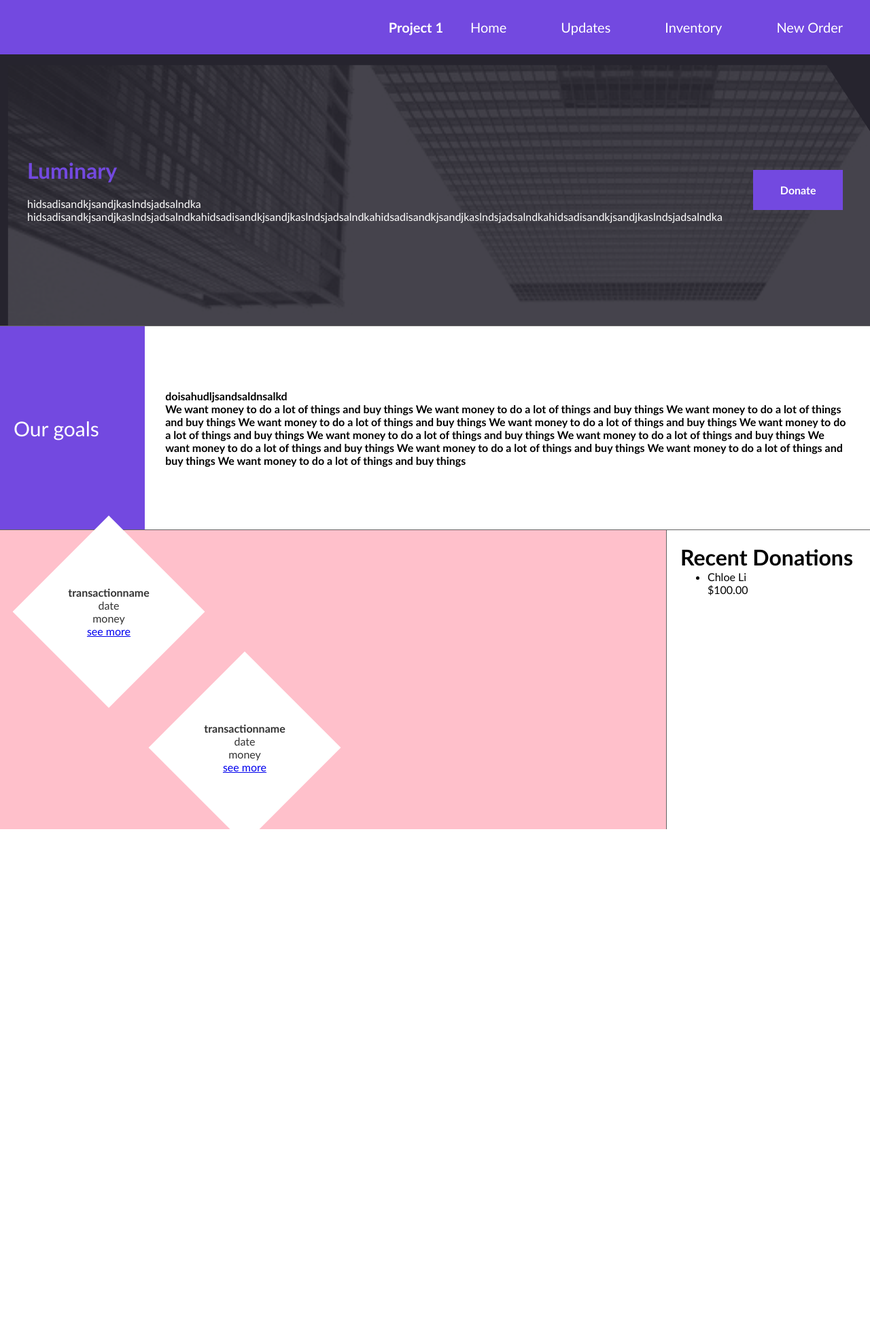
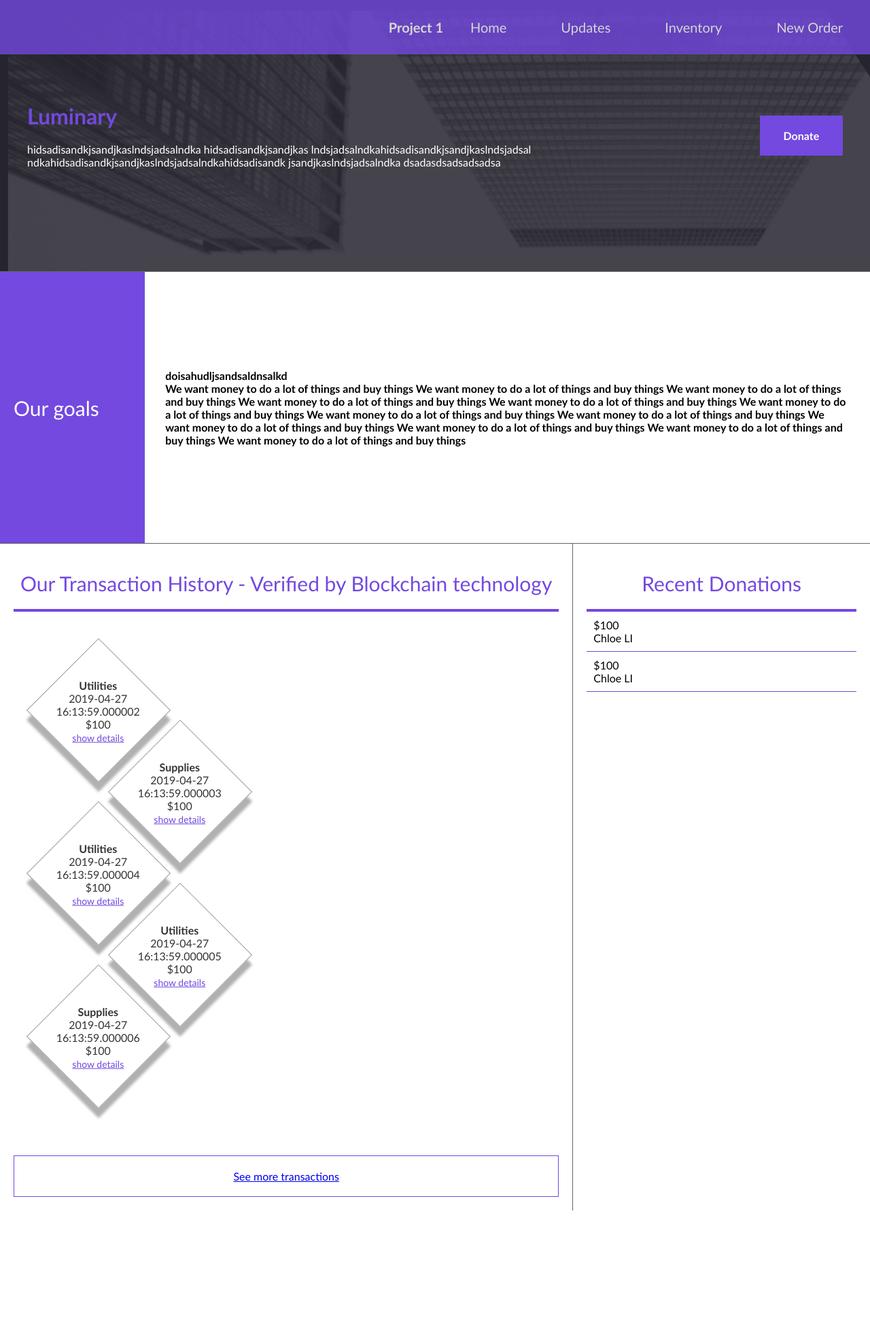
Before and after one commit to CayenneLow/Luminary, a Flask app: page /project/1 in a window 1280 px wide. Shown: the whole page at 68% size. Before the commit the page ends 1220 px from the top, so only its background shows below. Run offline with Flask 2, Linux system fonts and the light colour scheme.

Commit message:
finished projecft page

```diff
--- a/routes.py
+++ b/routes.py
@@ -30,7 +30,11 @@ def addTransaction():
 
 @app.route('/project/<id>')
 def project(id):
-    return render_template('project.html', id=id)
+    B1 = Block(Transaction("Utilities", 100, "John", "Collins"))
+    blockchain.add_block(B1)
+    B2 = Block(Transaction("Supplies", 100, "Chloe", "Collins"))
+    blockchain.add_block(B2)
+    return render_template('project.html', id=id, blockchain=blockchain)
 
 @app.route('/project/<id>/contribute', methods=['GET', 'POST'])
 def projectContribute(id):
--- a/static/css/style.css
+++ b/static/css/style.css
@@ -11,12 +11,15 @@
     display:flex;
     background-color: #7349E0;
     justify-content: right;
-    -webkit-box-shadow: 0 8px 6px -6px #ccc;
-    -moz-box-shadow: 0 8px 6px -6px #ccc;
-         box-shadow: 0 8px 6px -6px #ccc;
-
+    opacity:0.8;
+    position:fixed;
+    width:100%;
+    top:0px;
+    z-index:100;
 }
-
+#header .solid{
+    opacity:1;
+}
 #header ul {
     display:flex;
     color: white;
@@ -36,7 +39,20 @@
     text-decoration: none;
     padding: 20px 40px;
 }
+#tab1 { letter-spacing:1px;visibility:hidden; opacity:0; -webkit-transition: all .7s ease-in-out; -moz-transition: all .7s ease-in-out; -o-transition: all 1s ease-in-out; -ms-transition: all .7s ease-in-out; transition: all .7s ease-in-out; }
+.show:focus + #tab1 { visibility:visible; opacity:1; -webkit-transition: all .7s ease-in-out; -moz-transition: all .7s ease-in-out; -o-transition: all .7s ease-in-out; -ms-transition: all .7s ease-in-out; transition: all .7s ease-in-out; }
 
+#tab2 { visibility:hidden; opacity:0; -webkit-transition: all .7s ease-in-out; -moz-transition: all .7s ease-in-out; -o-transition: all 1s ease-in-out; -ms-transition: all .7s ease-in-out; transition: all .7s ease-in-out; }
+.show:focus + #tab2 { visibility:visible; opacity:1; -webkit-transition: all .7s ease-in-out; -moz-transition: all .7s ease-in-out; -o-transition: all 1s ease-in-out; -ms-transition: all .7s ease-in-out; transition: all .7s ease-in-out; }
+
+#tab3 { visibility:hidden; opacity:0; -webkit-transition: all .7s ease-in-out; -moz-transition: all .7s ease-in-out; -o-transition: all 1s ease-in-out; -ms-transition: all .7s ease-in-out; transition: all .7s ease-in-out; }
+.show:focus + #tab3 { visibility:visible; opacity:1; -webkit-transition: all .7s ease-in-out; -moz-transition: all .7s ease-in-out; -o-transition: all 1s ease-in-out; -ms-transition: all .7s ease-in-out; transition: all .7s ease-in-out; }
+
+#tab4 { visibility:hidden; opacity:0; -webkit-transition: all .7s ease-in-out; -moz-transition: all .7s ease-in-out; -o-transition: all 1s ease-in-out; -ms-transition: all .7s ease-in-out; transition: all .7s ease-in-out; }
+.show:focus + #tab4 { visibility:visible; opacity:1; -webkit-transition: all .7s ease-in-out; -moz-transition: all .7s ease-in-out; -o-transition: all 1s ease-in-out; -ms-transition: all .7s ease-in-out; transition: all .7s ease-in-out; }
+
+#tab5 { visibility:hidden; opacity:0; -webkit-transition: all .7s ease-in-out; -moz-transition: all .7s ease-in-out; -o-transition: all 1s ease-in-out; -ms-transition: all .7s ease-in-out; transition: all .7s ease-in-out; }
+.show:focus + #tab5 { visibility:visible; opacity:1; -webkit-transition: all .7s ease-in-out; -moz-transition: all .7s ease-in-out; -o-transition: all 1s ease-in-out; -ms-transition: all .7s ease-in-out; transition: all .7s ease-in-out; }
 
 .project-block {
     border-bottom: 1px solid #646464;
@@ -90,42 +106,97 @@
     width:100%;
     align-items:stretch;
     display:flex;
-
 }
 
 .project-blocks {
-    background-color:pink;
-    flex-grow:1;
+
     padding: 20px;
+
 }
-
+.flex-parent {
+    display:flex;
+    align-content: flex-start;
+    justify-content: left;
+}
+.right-side {
+    position:absolute;
+    left:400px;
+    top:0px;
+    text-align: left;
+    width:300px;
+    border:1px solid #7349E0;
+    padding:20px;
+}
+.title {
+    border-bottom:4px solid #7349E0;
+    color:#7349E0;
+    padding:20px 10px;
+    text-align:center;
+    font-size:30px;
+}
 .project-blocks ul {
     list-style-type: none;
-
+    margin:100px 10px;
+    width:50%;
+    display:inline-block;
+}
+.tabs-wrap{
+    margin:100px 10px;
+    display:inline-block;
+    height:500px;
 }
 .project-blocks li{
     background: #fff;
-    height: 200px;
+    height: 150px;
     text-align: center;
     transform:rotate(45deg);
-    width:200px;
+    width:150px;
+    margin-top:-30px;
+    border:1px solid #9c9c9c;
+    box-shadow: 10px 10px  4px rgba(100,100,100,0.5);
 }
 
 .project-blocks li:nth-child(even) {
-    margin-left:200px;
+    margin-left:120px;
 }
 
 .item-count {
     color: #333;
     display: table-cell;
-    height: 200px;
+    height: 150px;
     transform: rotate(-45deg);
     vertical-align: middle;
-      width:200px;
+      width:150px;
   }
+.item-count a{
+    color:#7349E0;
+    font-size:14px;
 
+}
 .project-donations {
     border-left:1px solid #646464;
+    flex-grow: 1;
     padding:20px;
-    width:300px;
 }
+.section{
+    width:50%;
+}
+.see-more {
+    padding:20px;
+    text-align:center;
+    border:1px solid #7349E0;
+    width:100%;
+    display:block;
+}
+
+.project-donations ul{
+    list-style-type:none;
+    padding:0px;
+    margin-left:0px;
+}
+
+.project-donations li{
+    margin-left:0px;
+    padding:10px;
+    border-bottom:1px solid #7349E0;
+}
--- a/templates/project.html
+++ b/templates/project.html
@@ -5,7 +5,8 @@
             <title>Project {{id}}</title>
             <link rel="stylesheet" type= "text/css" href="{{ url_for('static', filename='css/style.css') }}">
             <meta name="viewport" content="width=device-width, initial-scale=1">
-	</head>
+
+        </head>
 	<body>
         <div id="header">
             <ul>
@@ -19,12 +20,12 @@
         <div class="project-block" style="background-image:url({{url_for('static', filename='luminary.png')}})">
             <div class="project-desc">
                 <h1>Luminary</h1>
-                <p> hidsadisandkjsandjkaslndsjadsalndka hidsadisandkjsandjkaslndsjadsalndkahidsadisandkjsandjkaslndsjadsalndkahidsadisandkjsandjkaslndsjadsalndkahidsadisandkjsandjkaslndsjadsalndka</p>
+                <p> hidsadisandkjsandjkaslndsjadsalndka hidsadisandkjsandjkas lndsjadsalndkahidsadisandkjsandjkaslndsjadsal ndkahidsadisandkjsandjkaslndsjadsalndkahidsadisandk jsandjkaslndsjadsalndka dsadasdsadsadsadsa</p>
             </div>
             <a class="project-donate-but" href="{{url_for('projectContribute', id=id)}}">Donate</a>
 
         </div>
-        <div class="project-block" style="padding:0px; height:300px;">
+        <div class="project-block" style="padding:0px; height:400px;">
             <div class="project-goals-title">Our goals</div>
             <div class="project-goals">
                 <p>doisahudljsandsaldnsalkd</p>
@@ -35,33 +36,54 @@
         </div>
         <div class="project-trans-wrap">
             <div class="project-blocks">
+
+                <div class="title">Our Transaction History - Verified by Blockchain technology</div>
+                <section class="flex-parent">
                 <ul>
+                    {% for block in blockchain.blocks %}
+                        {% if loop.index <= 5 %}
                     <li>
                         <div class="item-count">
-                            <b>transactionname</b><br>
-                            date <br>
-                            money<br>
-                            <p><a href="/">see more</a></p>
+                            <b>{{block.transaction.category}}</b><br>
+                            {{block.timestamp}} <br>
+                            ${{block.transaction.amount}}<br>
+                            <a href="#show" class="show">show details</a>
+                            {% if loop.index % 2 == 0 %}
+                            <div class="right-side" id="tab{{loop.index}}" style="margin-top:calc(-120px * {{loop.index}} + 100px);margin-left:-120px">
+                                {%else%}
+                                <div class="right-side" id="tab{{loop.index}}" style="margin-top:calc(-120px * {{loop.index}} + 100px);">
+                            {%endif%}
+
+
+                                <b>{{block.transaction.category}}</b><br>
+                                {{block.timestamp}} <br>
+                                ${{block.transaction.amount}}<br>
+                                To: {{block.transaction.receiver}} <br>
+                                From: {{block.transaction.sender}} <br>
+                            </div>
                         </div>
                     </li>
-                    <li>
-                        <div class="item-count">
-                            <b>transactionname</b><br>
-                            date <br>
-                            money<br>
-                            <p><a href="/">see more</a></p>
-                        </div>
+                    {%endif%}
+                    {% endfor %}
+                </ul>
+            </section>
+                <a class="see-more" href="{{url_for('transactions', id=id)}}">See more transactions</a>
+
+            </div>
+
+            <div class="project-donations">
+                <div class="title">Recent Donations</div>
+                <ul>
+                    <li>$100<br>
+                        Chloe LI
                     </li>
+                    <li>$100<br>
+                        Chloe LI
+                    </li>
+                </ul>
 
-                </ul>
-            </div>
-            <div class="project-donations">
-                <h1>Recent Donations</h1>
-                <ul>
-                    <li>Chloe Li <br>$100.00</li>
-                </ul>
             </div>
         </div>
+    </body>
 
-	</body>
 </html>
```
